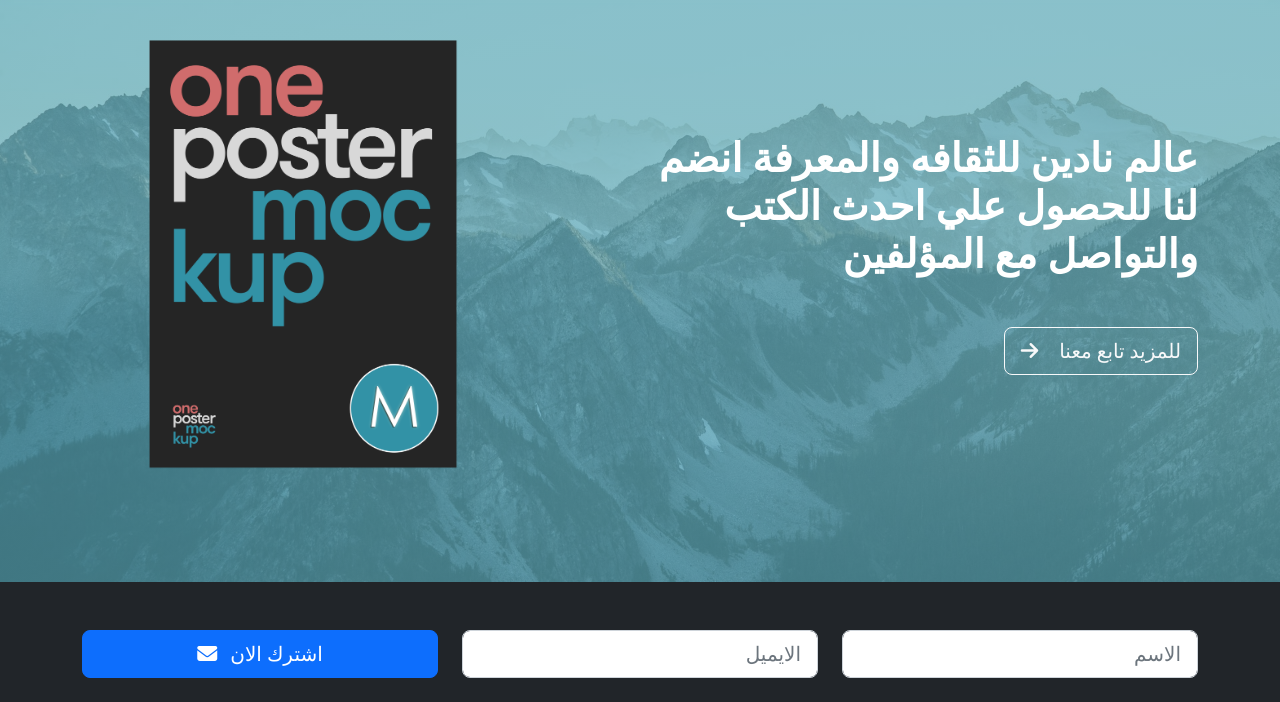
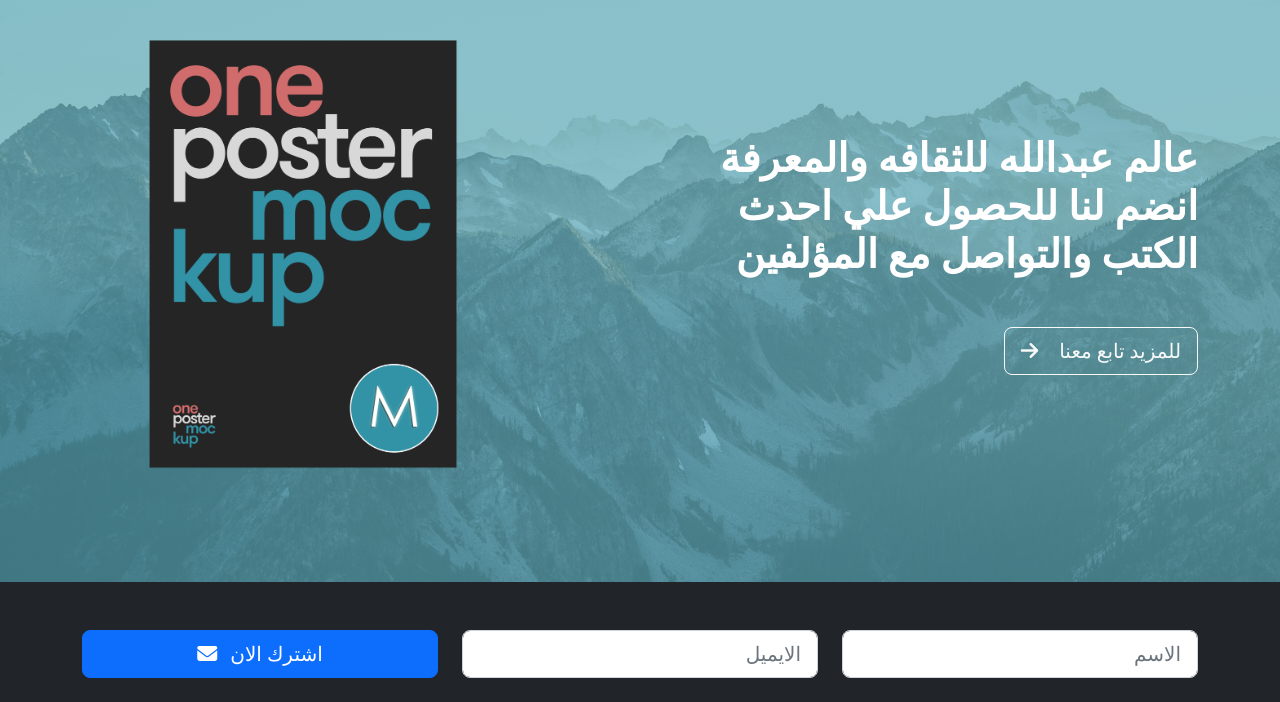
Before and after one commit to Ashry5/bookss, a plain HTML site: page index.html in a window 1280 px wide. Shown: the part 98-800 px from the top of the page. Drawn offline with Linux system fonts and the light colour scheme.

Commit message:
Update index.html

```diff
--- a/index.html
+++ b/index.html
@@ -60,7 +60,7 @@
       <div class="row">
         <div class="col-md-6 mt-5 pt-5">
           <h1 class="text-white fw-bold my-5">
-            عالم نادين للثقافه والمعرفة
+            عالم عبدالله للثقافه والمعرفة
             انضم لنا للحصول علي احدث الكتب والتواصل مع المؤلفين
           </h1>
           <a href="#" class="btn btn-outline-light btn-lg">للمزيد تابع معنا
```
